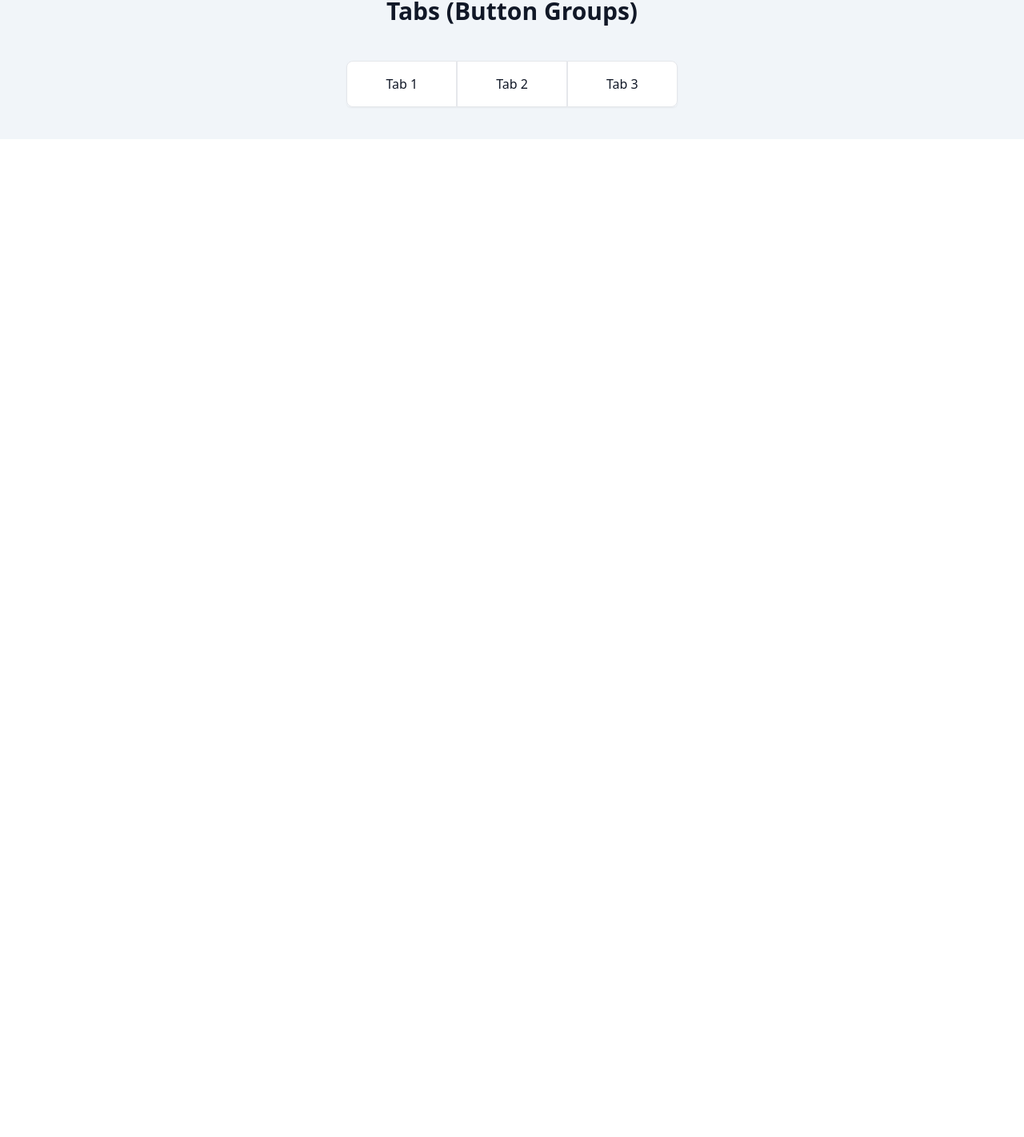
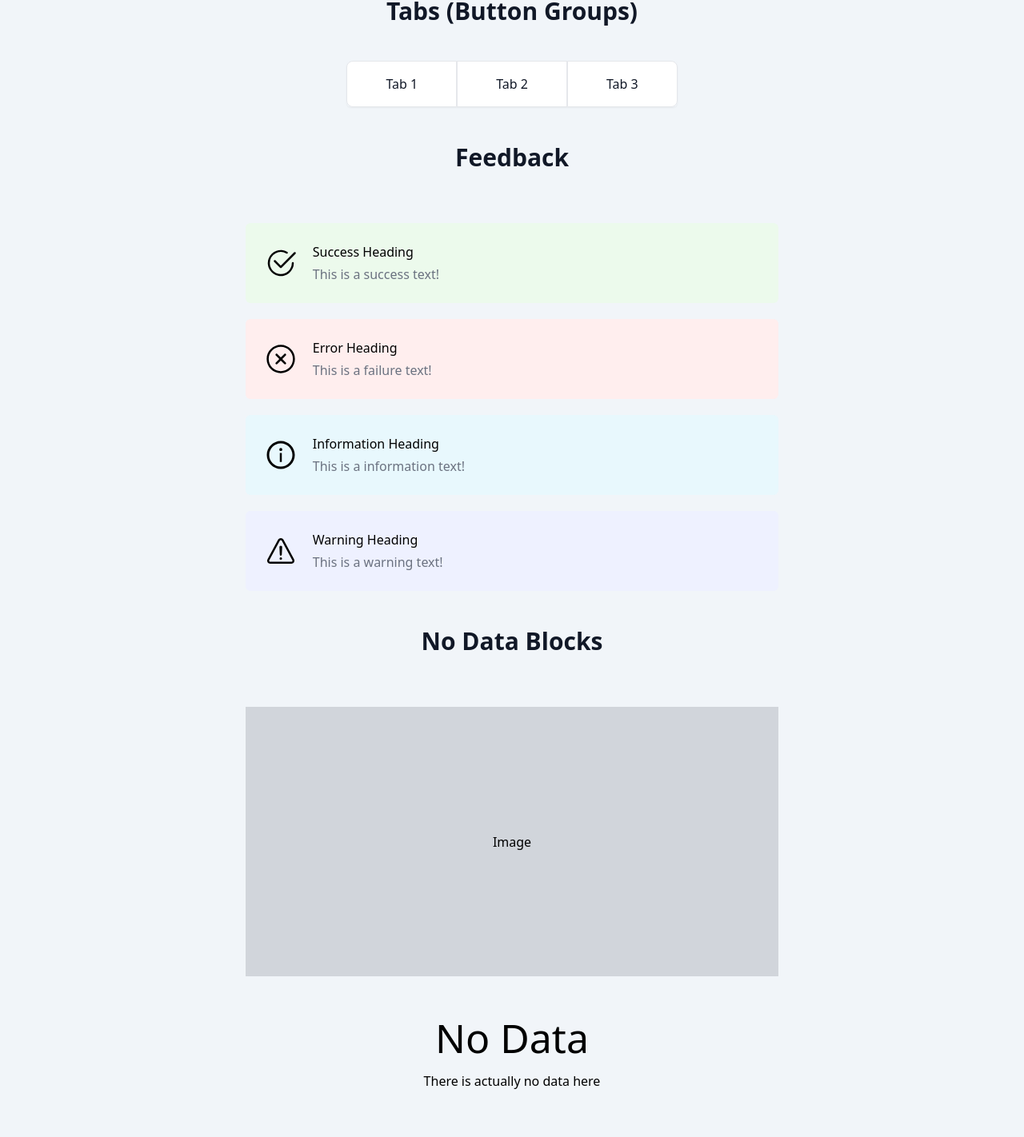
Before and after one commit to NUS-Fintech-Society/SD_Medusa_Frontend, a Next.js app: page /mytest in a window 1280 px wide. Shown: the part 1491-2913 px from the top of the page at 80% size. Before the commit the page ends 1665 px from the top, so only its background shows below. Built offline with nearby package versions, Linux system fonts and the light colour scheme.

Commit message:
Added feedback and no data blocks in mytest

```diff
--- /dev/null
+++ b/app/components/feedback/Feedback.tsx
@@ -0,0 +1,50 @@
+"use client";
+import { BsCheck2Circle } from "react-icons/bs";
+import { RxCrossCircled } from "react-icons/rx";
+import { AiOutlineInfoCircle } from "react-icons/ai";
+import { IoWarningOutline } from "react-icons/io5";
+
+// If enum is better than hard coding
+// export enum FeedbackType {
+//     success = 1,
+//     error,
+//     info,
+//     warning
+// }
+
+export interface FeedbackProps {
+  type: string;
+  heading: string;
+  text: string;
+}
+
+const Feedback: React.FC<FeedbackProps> = ({ type, heading, text }) => {
+  let color;
+  let icon;
+  if (type === "success") {
+    color = "bg-[#ECFAEC]";
+    icon = <BsCheck2Circle size={40} />;
+  } else if (type === "error") {
+    color = "bg-[#FFEEEE]";
+    icon = <RxCrossCircled size={40} />;
+  } else if (type === "info") {
+    color = "bg-[#E8F8FD]";
+    icon = <AiOutlineInfoCircle size={40} />;
+  } else {
+    color = "bg-[#EEF1FF]";
+    icon = <IoWarningOutline size={40} />;
+  }
+  return (
+    <div
+      className={`flex items-center w-full ${color} p-6 text-black-500 rounded-md`}
+    >
+      <span className="mr-5">{icon}</span>
+      <div>
+        <h1 className="font-[400] mb-1">{heading}</h1>
+        <p className="font-light text-gray-500">{text}</p>
+      </div>
+    </div>
+  );
+};
+
+export default Feedback;
--- /dev/null
+++ b/app/components/no-data/NoData.tsx
@@ -0,0 +1,32 @@
+"use client";
+
+export interface NoDataProps {
+  col?: boolean;
+  heading?: string;
+  text?: string;
+}
+
+const NoData: React.FC<NoDataProps> = ({ col, heading, text }) => {
+  return (
+    <div
+      className={`flex justify-center text-center h-[32.5em] w-full ${
+        col ? "flex-row h-[35em]" : "flex-col"
+      }`}
+    >
+      <div className="bg-gray-300 flex justify-center items-center h-full w-full">
+        Image
+        {/* <img className="" src="" alt="" /> */}
+      </div>
+      <div
+        className={`flex flex-col items-center justify-center m-10 ${
+          col && "w-1/2"
+        }`}
+      >
+        <h1 className="font-[400] mb-1 text-h1-l">{heading || "No Data"}</h1>
+        <p>{text || "There is actually no data here"}</p>
+      </div>
+    </div>
+  );
+};
+
+export default NoData;
--- a/app/mytest/page.tsx
+++ b/app/mytest/page.tsx
@@ -1,6 +1,8 @@
 import Image from "next/image";
 import Button from "../components/inputs/Button";
 import ButtonTabs from "../components/inputs/Tabs";
+import Feedback from "../components/feedback/Feedback";
+import NoData from "../components/no-data/NoData";
 
 export default function Home() {
   const data = [
@@ -188,6 +190,56 @@ export default function Home() {
           <div className="flex justify-center">
             <ButtonTabs data={data} />
           </div>
+
+          <div className="flex flex-col space-y-5 justify-center">
+            <h2
+              className="
+            text-center
+            text-h1-s
+            font-bold
+            text-gray-900
+            my-10
+          "
+            >
+              Feedback
+            </h2>
+            <Feedback
+              type="success"
+              heading="Success Heading"
+              text="This is a success text!"
+            />
+            <Feedback
+              type="error"
+              heading="Error Heading"
+              text="This is a failure text!"
+            />
+            <Feedback
+              type="info"
+              heading="Information Heading"
+              text="This is a information text!"
+            />
+            <Feedback
+              type="warning"
+              heading="Warning Heading"
+              text="This is a warning text!"
+            />
+          </div>
+
+          <div className="flex flex-col space-y-5 justify-center">
+            <h2
+              className="
+            text-center
+            text-h1-s
+            font-bold
+            text-gray-900
+            my-10
+          "
+            >
+              No Data Blocks
+            </h2>
+            <NoData />
+            <NoData col />
+          </div>
         </div>
       </div>
     </div>
```
